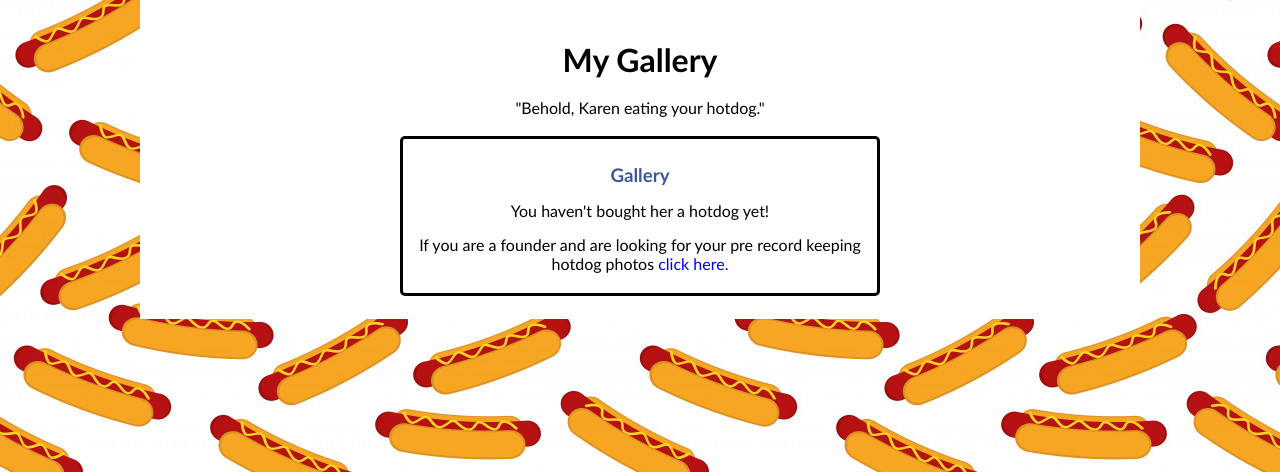
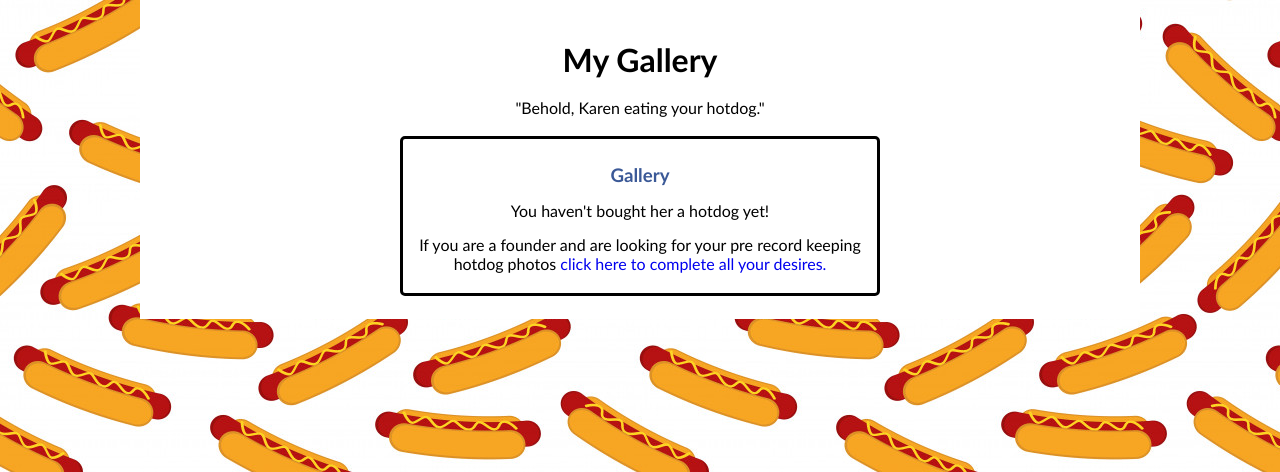
Before and after one commit to NewellServ/hotdog, a PHP site: page /private.php in a window 1280 px wide. Shown: the part 40-512 px from the top of the page. Run offline with PHP 8.4, Linux system fonts and the light colour scheme; the visitor is signed in with stand-in values (Sample User, id 1).

Commit message:
updated copy

```diff
--- a/private.php
+++ b/private.php
@@ -22,7 +22,7 @@
           <article class="">
               <h3>Gallery</h3>
               <p>You haven't bought her a hotdog yet!</p>
-              <p>If you are a founder and are looking for your pre record keeping hotdog photos <a href="founders.php">click here.</a></p>
+              <p>If you are a founder and are looking for your pre record keeping hotdog photos <a href="founders.php">click here to complete all your desires.</a></p>
           </article>
       </section>
     </div>
```
